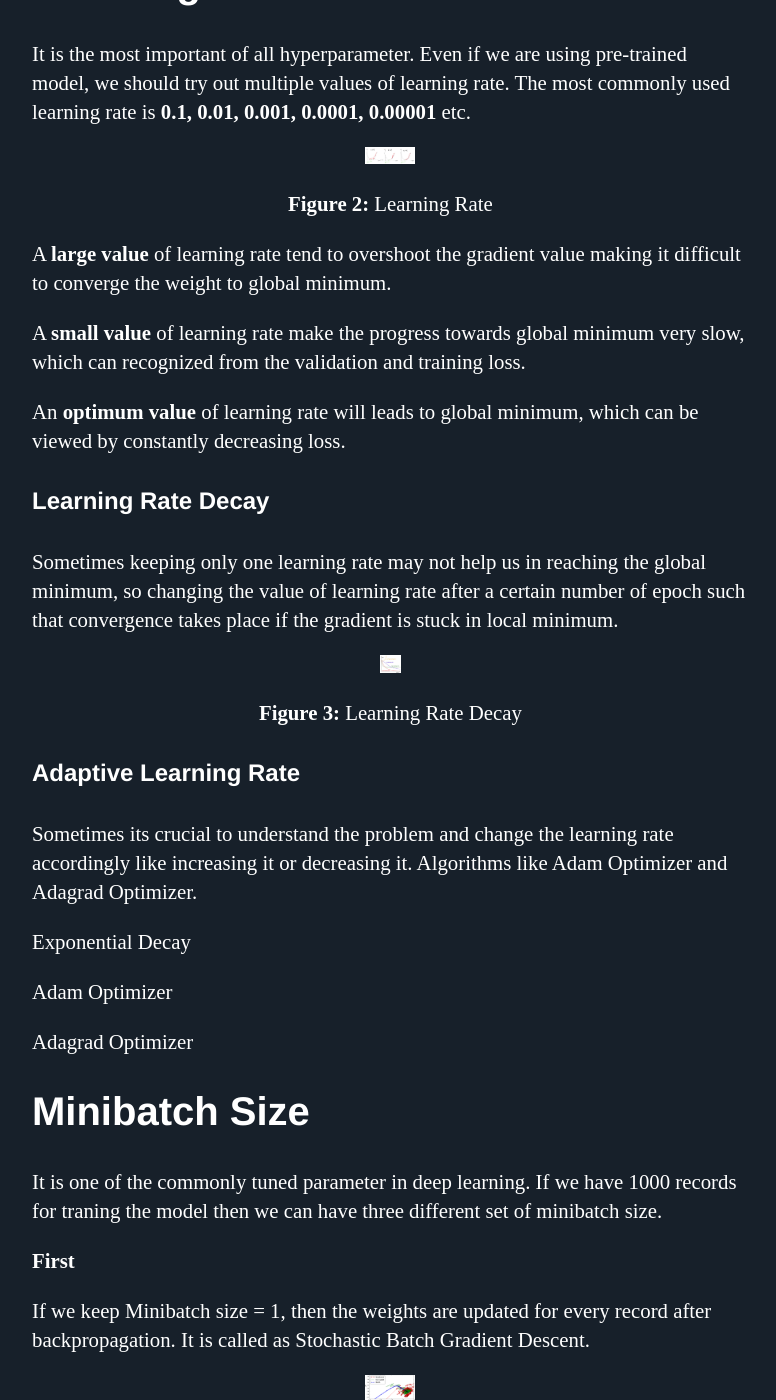
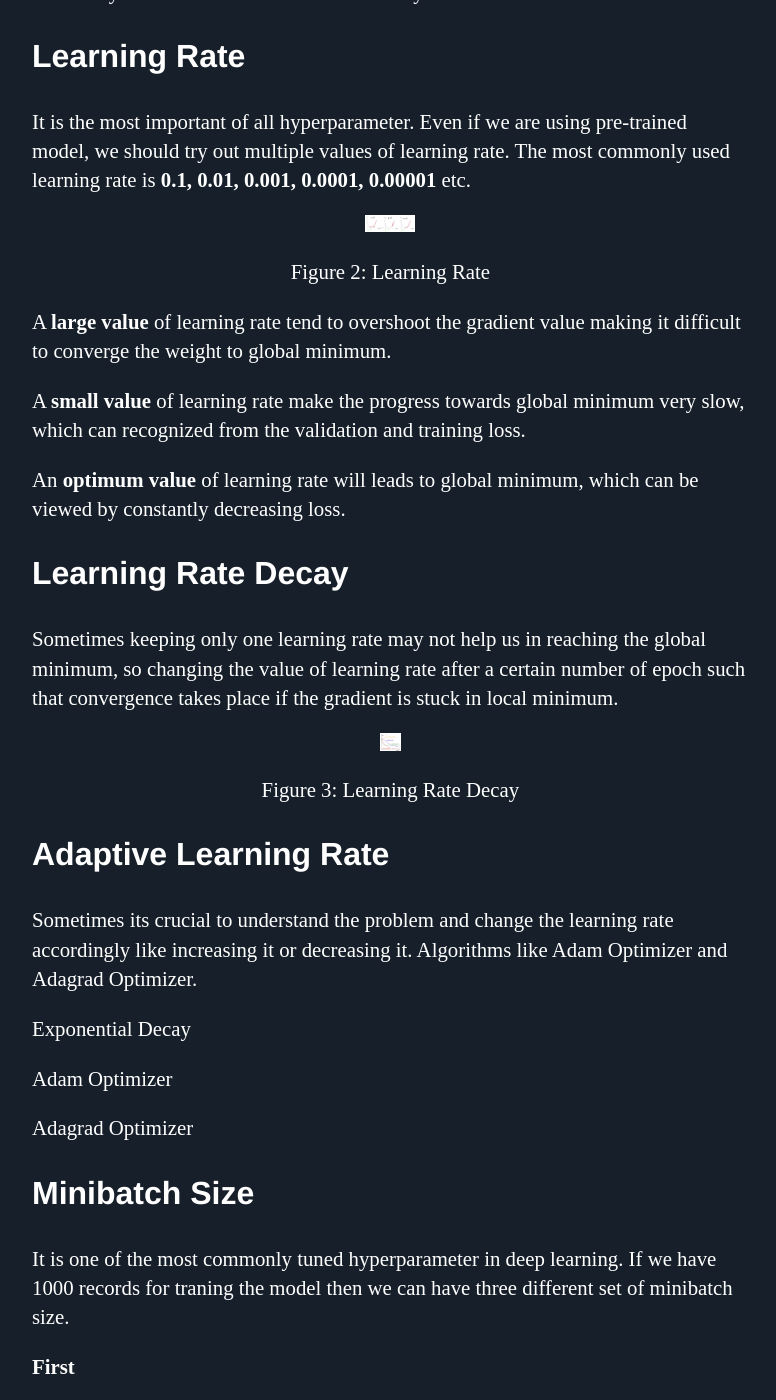
Before and after one commit to Mayurji/mayurji.github.io, a Jekyll site: the page built from _posts/2020-08-06-Hyperparameter.md, in a window 1280 px wide and 1400 px high, scrolled down 1207 px. Shown: the whole window, without its empty margins (160-936 px from the left). Built offline with Jekyll 4.4.1, drawn with Linux system fonts in a browser that asks for light colours; comment, search, counter and statistics services are not loaded; some of the changed text lies outside the part shown.

Commit message:
Update 2020-08-06-Hyperparameter.md

````diff
--- a/_posts/2020-08-06-Hyperparameter.md
+++ b/_posts/2020-08-06-Hyperparameter.md
@@ -7,24 +7,24 @@ image_url: "/assets/images/Hyperparameter/hyperparameter.jpg"
 date:   2020-08-06 13:43:52 +0530
 ---
 
-## **Hyperparameter Tuning**
-#### **Discover a way to efficiently tune hyperparameters**
+## Hyperparameter Tuning
+#### Discover a way to efficiently tune hyperparameters
 
 <center>
 <img src="{{site.url}}/assets/images/Hyperparameter/hyperparameter.jpg" style="zoom: 5%; background-color:#DCDCDC;" /><br>
-<p><b>Figure 1:</b>Neurons</p>
+<p>Figure 1: Neurons</p>
 </center>
 
-## **Topics covered**
+### Topics covered
 
-   >**What is Hyperparameter\
-    Learning Rate\
-    Minibatch Size\
-    Number of Iterations\
-    Number of Hidden Units and Layers**
+  1. What is Hyperparameter
+  2. Learning Rate
+  3. Minibatch Size
+  4. Number of Iterations
+  5. Number of Hidden Units and Layers
 
 
-## **What is Hyperparameter**
+### What is Hyperparameter
 
 **Hyperparameter is a static parameter or a variable, which needs to be assigned a value before applying an algorithm on a data. For instance, parameters like learning rate, epochs etc. are set before training the models.**
 
@@ -32,16 +32,14 @@ date:   2020-08-06 13:43:52 +0530
 
 **Model Hyperparameter**- These parameters are related to models like number of hidden layers or number of neurons in each layers etc.
 
-## **Learning Rate**
+### Learning Rate
 
 It is the most important of all hyperparameter. Even if we are using pre-trained model, we should try out multiple values of learning rate. The most commonly used learning rate is **0.1, 0.01, 0.001, 0.0001, 0.00001** etc.
 
-
 <center>
 <img src="{{site.url}}/assets/images/Hyperparameter/learning_rate.png" style="zoom: 5%; background-color:#DCDCDC;" /><br>
-<p><b>Figure 2:</b> Learning Rate</p>
+<p>Figure 2: Learning Rate</p>
 </center>
-
 
 A **large value** of learning rate tend to overshoot the gradient value making it difficult to converge the weight to global minimum.
 
@@ -49,16 +47,16 @@ A **small value** of learning rate make the progress towards global minimum very
 
 An **optimum value** of learning rate will leads to global minimum, which can be viewed by constantly decreasing loss.
 
-#### **Learning Rate Decay**
+### Learning Rate Decay
 
 Sometimes keeping only one learning rate may not help us in reaching the global minimum, so changing the value of learning rate after a certain number of epoch such that convergence takes place if the gradient is stuck in local minimum.
 
 <center>
 <img src="{{site.url}}/assets/images/Hyperparameter/learning_rate_decay.png" style="zoom: 5%; background-color:#DCDCDC;" /><br>
-<p><b>Figure 3:</b> Learning Rate Decay</p>
+<p>Figure 3: Learning Rate Decay</p>
 </center>
 
-#### Adaptive Learning Rate
+### Adaptive Learning Rate
 
 Sometimes its crucial to understand the problem and change the learning rate accordingly like increasing it or decreasing it. Algorithms like Adam Optimizer and Adagrad Optimizer.
 
@@ -69,18 +67,17 @@ Sometimes its crucial to understand the problem and change the learning rate acc
 [Adagrad Optimizer](https://www.tensorflow.org/api_docs/python/tf/train/AdagradOptimizer)
 
 
-## **Minibatch Size**
+### Minibatch Size
 
-It is one of the commonly tuned parameter in deep learning. If we have 1000 records for traning the model then we can have three different set of minibatch size.
+It is one of the most commonly tuned hyperparameter in deep learning. If we have 1000 records for traning the model then we can have three different set of minibatch size.
 
 **First**
 
 If we keep Minibatch size = 1, then the weights are updated for every record after backpropagation. It is called as Stochastic Batch Gradient Descent.
 
-
 <center>
 <img src="{{site.url}}/assets/images/Hyperparameter/minibatch.png" style="zoom: 5%; background-color:#DCDCDC;" /><br>
-<p><b>Figure 4:</b> Minibatch</p>
+<p>Figure 4: Minibatch</p>
 </center>
 
 
@@ -94,18 +91,18 @@ If we keep Minibatch Size = value between 1 to total no. of records, then the we
 
 Most commonly used value for **Minibatch sizes are 32, 64, 128, 256.** Values more than 256 requires more memory and computational efficiency.
 
-## **Number of Iterations**
+### Number of Iterations
 
 The number of iteration or epoch can decided based on the validation error, as long as validation error keeps decreasing we can assume that our model is learning and updating the weights positively. There is a technique called as early stopping which helps in determining the no. of iterations.
 
 <center>
 <img src="{{site.url}}/assets/images/Hyperparameter/iterations.png" style="zoom: 5%; background-color:#DCDCDC;" /><br>
-<p><b>Figure 5:</b>Iterations</p>
+<p>Figure 5: Iterations</p>
 </center>
 
-[Validation Monitor](https://www.tensorflow.org/get_started/monitors#early_stopping_with_validationmonitor)
+[**Validation Monitor**](https://www.tensorflow.org/get_started/monitors#early_stopping_with_validationmonitor)
 
-***```
+```
 validation_monitor = tf.contrib.learn.monitors.ValidationMonitor(
       test_set.data,
       test_set.target,
@@ -113,7 +110,9 @@ validation_monitor = tf.contrib.learn.monitors.ValidationMonitor(
       metrics=validation_metrics,
       early_stopping_metric="loss",
       early_stopping_metric_minimize=True,
-      early_stopping_rounds=200)```***
+      early_stopping_rounds=200)
+```
+
 
 The last parameter indicates to ValidationMonitor that it should stop the training process if the loss did not decrease in 200 steps (rounds) of training.
 
@@ -129,7 +128,7 @@ A monitor to request the training stop after a certain number of steps.
 
 A monitor that monitor’s loss and stops training if it encounters a NaN loss.
 
-## **Number of Hidden Units / Layers**
+### Number of Hidden Units/Layers
 
 Highly mysterious parameters is deciding the # of hidden units and layers. What we are trying to achieve in deep learning is building a complex mapping function between features and target. **To develop complex function, the complexity is directly proportional to the # of hidden units, greater hidden units means more the complexity of the function.** A point to note is, if we create too complex of a model then it overfits the training data and which could be seen from the validation error while training, we should reduce the hidden units in that case.
 
@@ -139,7 +138,7 @@ To conclude, keep track of validation error while increasing the number of hidde
 
 [Andrej Karpathy](https://cs231n.github.io/neural-networks-1/)
 
-## References
+### References
 
 [How batch size affects the model performance](https://arxiv.org/abs/1606.02228)
 [Stackexchange](https://stats.stackexchange.com/questions/49528/batch-gradient-descent-versus-stochastic-gradient-descent)
````
